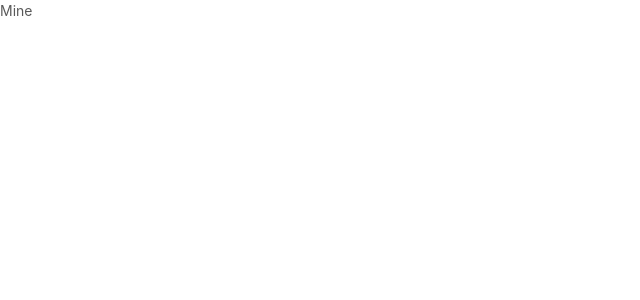
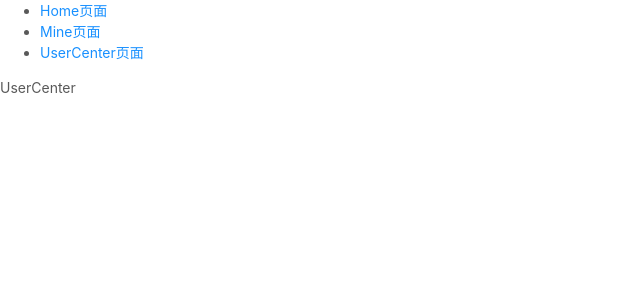
Before and after one commit to CornerYoung/react-app, a React app: page /mine/usercenter in a window 1280 px wide. Shown: the top 300 px of the page, without its empty margins (0-640 px from the left). Built offline with nearby package versions, Linux system fonts and the light colour scheme.

Commit message:
exact匹配规则

```diff
--- a/src/App.js
+++ b/src/App.js
@@ -1,7 +1,9 @@
 import React from 'react'
 import { BrowserRouter as Router, Route } from "react-router-dom"
+import Nav from './components/nav'
 import Mine from './pages/Mine'
 import Home from './pages/Home'
+import UserCenter from './pages/UserCenter'
 
 function App() {
   /**
@@ -10,8 +12,10 @@ function App() {
   */
   return (
     <Router>
-      <Route path="/home" component={Home}></Route>
-      <Route path="/mine" component={Mine}></Route>
+      <Nav />
+      <Route path="/" component={Home} exact></Route>
+      <Route path="/mine" component={Mine} exact></Route>
+      <Route path="/mine/usercenter" component={UserCenter}></Route>
     </Router>
   );
 }
--- a/src/components/nav/index.jsx
+++ b/src/components/nav/index.jsx
@@ -5,11 +5,14 @@ export default function Nav() {
     return (
         <ul>
             <li>
-                <Link to="/home">Home页面</Link>
+                <Link to="/">Home页面</Link>
             </li>
             <li>
                 <Link to="/mine">Mine页面</Link>
             </li>
+            <li>
+                <Link to="/mine/usercenter">UserCenter页面</Link>
+            </li>
         </ul>
     )
 }
--- /dev/null
+++ b/src/pages/UserCenter.jsx
@@ -0,0 +1,9 @@
+import React from 'react'
+
+export default function UserCenter() {
+    return (
+        <div>
+            UserCenter
+        </div>
+    )
+}
```
